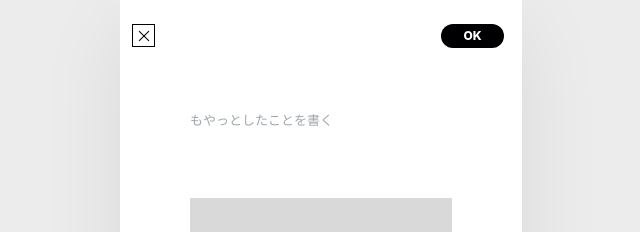
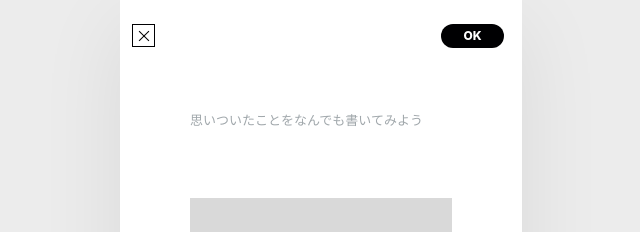
Before and after one commit to nakrme/moyatto-connect, a React (Vite) app: page / in a window 1280 px wide. Both pictures are taken after a click on the button "アイディアを追加". Shown: the top 232 px of the page, without its empty margins (319-959 px from the left). Built offline with nearby package versions, Linux system fonts and the light colour scheme.

Commit message:
Update idea composer placeholder

```diff
--- a/src/App.tsx
+++ b/src/App.tsx
@@ -390,7 +390,7 @@ function App() {
               autoFocus
               value={draft}
               onChange={(event) => setDraft(event.target.value)}
-              placeholder="もやっとしたことを書く"
+              placeholder="思いついたことをなんでも書いてみよう"
             />
             <div className="composer-image-preview" aria-hidden="true" />
             <div className="composer-tool-row" aria-label="画像追加">
```
